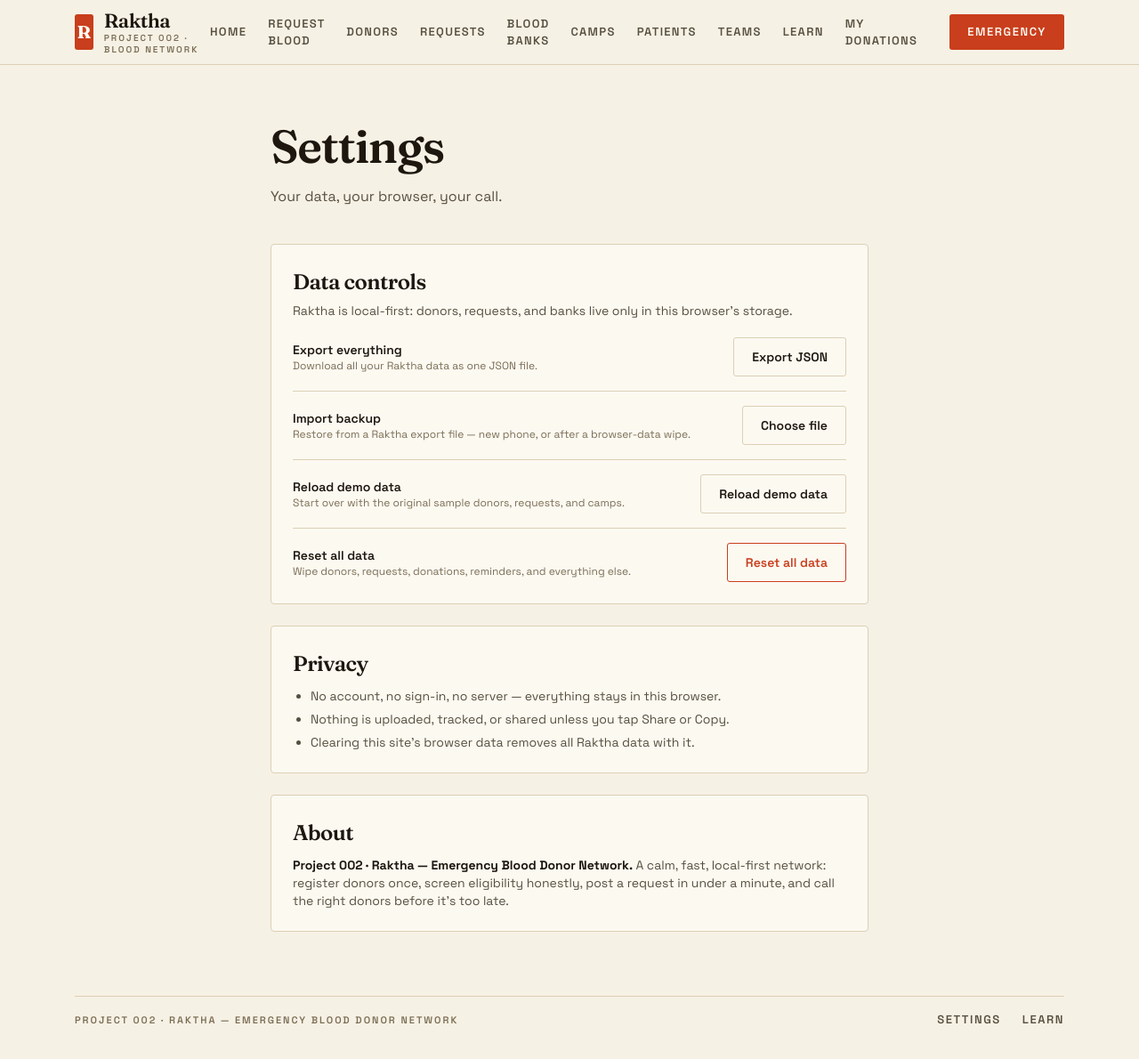
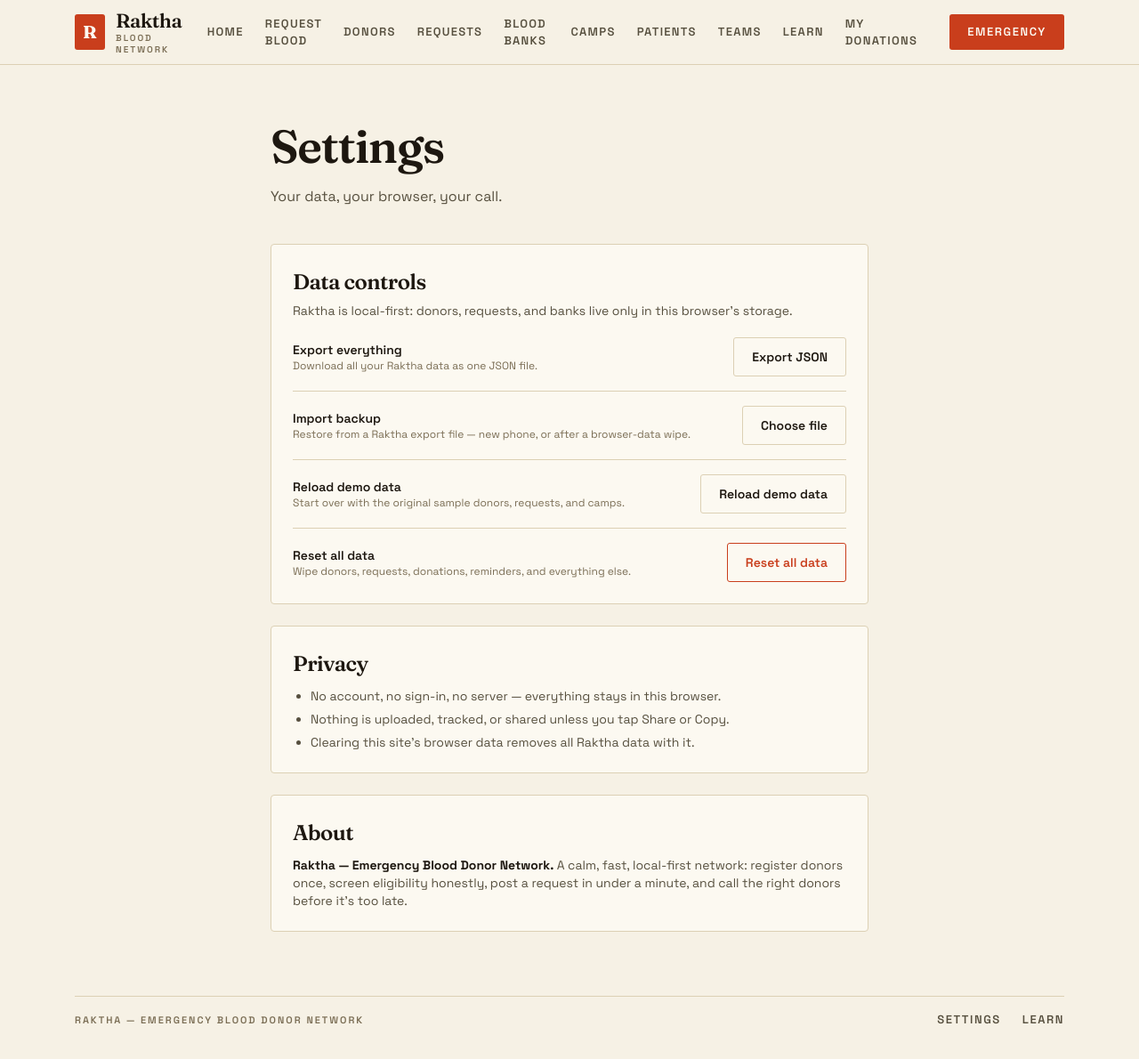
Before and after one commit to rohanv2007/project-002, a Next.js app: page /settings in a window 1280 px wide. Shown: the top 1190 px of the page at 89% size. Built offline with nearby package versions, Linux system fonts and the light colour scheme.

Commit message:
Remove Project 002 labels from UI

```diff
--- a/app/layout.tsx
+++ b/app/layout.tsx
@@ -22,9 +22,9 @@ const grotesk = Space_Grotesk({
 });
 
 export const metadata: Metadata = {
-  title: "Project 002 · Raktha — Emergency Blood Donor Network",
+  title: "Raktha — Emergency Blood Donor Network",
   description:
-    "Raktha (Project 002) connects emergency blood requests with compatible local donors — eligibility screening, donor registry, and request matching.",
+    "Raktha connects emergency blood requests with compatible local donors — eligibility screening, donor registry, and request matching.",
 };
 
 export const viewport = {
@@ -51,7 +51,7 @@ export default function RootLayout({ children }: { children: React.ReactNode })
         <footer className="mx-auto w-full max-w-6xl px-5 pb-28 pt-2 sm:pb-10 print:hidden">
           <div className="flex flex-wrap items-center justify-between gap-2 border-t border-line pt-4">
             <p className="text-[11px] font-semibold uppercase tracking-[0.18em] text-faint">
-              Project 002 · Raktha — Emergency Blood Donor Network
+              Raktha — Emergency Blood Donor Network
             </p>
             <nav aria-label="Footer" className="flex gap-6">
               <Link href="/settings" className="u-sweep text-[13px] font-semibold uppercase tracking-[0.12em] text-soot">
--- a/app/me/certificate/page.tsx
+++ b/app/me/certificate/page.tsx
@@ -56,7 +56,7 @@ function Certificate() {
       {/* The certificate itself: shows on screen AND in print */}
       <div className="rounded-none border-4 border-double border-ink bg-cream p-8 sm:p-12 print:border-4">
         <div className="text-center">
-          <p className="text-xs font-bold uppercase tracking-[0.3em] text-faint">Raktha · Project 002</p>
+          <p className="text-xs font-bold uppercase tracking-[0.3em] text-faint">Raktha</p>
           <h1 className="mt-3 text-3xl font-bold text-ink sm:text-4xl">Certificate of Gratitude</h1>
           <p className="mt-2 text-sm text-soot">Presented with deep thanks to</p>
           <p className="mt-3 border-b-2 border-line pb-3 text-2xl font-bold text-signal sm:text-3xl">
--- a/app/page.tsx
+++ b/app/page.tsx
@@ -108,7 +108,7 @@ export default function Home() {
     <div className="space-y-12">
       {/* ---------- Editorial hero ---------- */}
       <section className="pt-6 md:pt-10">
-        <Kicker>The emergency blood network · Project 002</Kicker>
+        <Kicker>The emergency blood network</Kicker>
         <h1 className="mt-6 max-w-4xl font-display text-[44px] font-semibold leading-[1.04] tracking-tight md:text-[76px]">
           When blood is needed, <em className="text-signal">minutes</em> matter.
         </h1>
--- a/app/requests/[id]/print/page.tsx
+++ b/app/requests/[id]/print/page.tsx
@@ -70,7 +70,7 @@ export default function RequestFlyer() {
           If your blood group can donate to {request.group}, please call. One call can save a life.
         </p>
         <p className="mt-4 text-xs font-bold uppercase tracking-[0.3em] text-faint">
-          Raktha · Project 002
+          Raktha
         </p>
 
         {/* Tear-off contact tabs: the classic noticeboard flyer trick — a
--- a/app/settings/page.tsx
+++ b/app/settings/page.tsx
@@ -17,6 +17,7 @@ const DATA_KEYS = [
   "raktha.patients.v1",
   "raktha.deferrals.v1",
   "raktha.appointments.v1",
+  "raktha.request-updates.v1",
   "raktha.seeded.v1",
 ] as const;
 
@@ -248,7 +249,7 @@ export default function Settings() {
       <section aria-label="About" className="rounded-[4px] border border-line bg-cream p-5 sm:p-6">
         <h2 className="font-display text-[24px] font-semibold tracking-tight text-ink">About</h2>
         <p className="mt-2 text-sm text-soot">
-          <strong className="text-ink">Project 002 · Raktha — Emergency Blood Donor Network.</strong>{" "}
+          <strong className="text-ink">Raktha — Emergency Blood Donor Network.</strong>{" "}
           A calm, fast, local-first network: register donors once, screen eligibility honestly,
           post a request in under a minute, and call the right donors before it's too late.
         </p>
--- a/components/SiteHeader.tsx
+++ b/components/SiteHeader.tsx
@@ -21,7 +21,7 @@ export default function SiteHeader() {
   return (
     <header className="sticky top-0 z-40 border-b border-line bg-paper/95 backdrop-blur print:hidden">
       <div className="mx-auto flex h-[72px] w-full max-w-6xl items-center gap-3 px-5">
-        <Link href="/" className="flex items-center gap-3" aria-label="Project 002 Raktha home">
+        <Link href="/" className="flex items-center gap-3" aria-label="Raktha home">
           <span
             className="flex h-10 w-10 items-center justify-center rounded-[3px] bg-signal font-display text-xl font-bold text-cream"
             aria-hidden="true"
@@ -33,7 +33,7 @@ export default function SiteHeader() {
               Raktha
             </span>
             <span className="block text-[10px] font-semibold uppercase tracking-[0.2em] text-faint">
-              Project 002 · Blood network
+              Blood network
             </span>
           </span>
         </Link>
```
